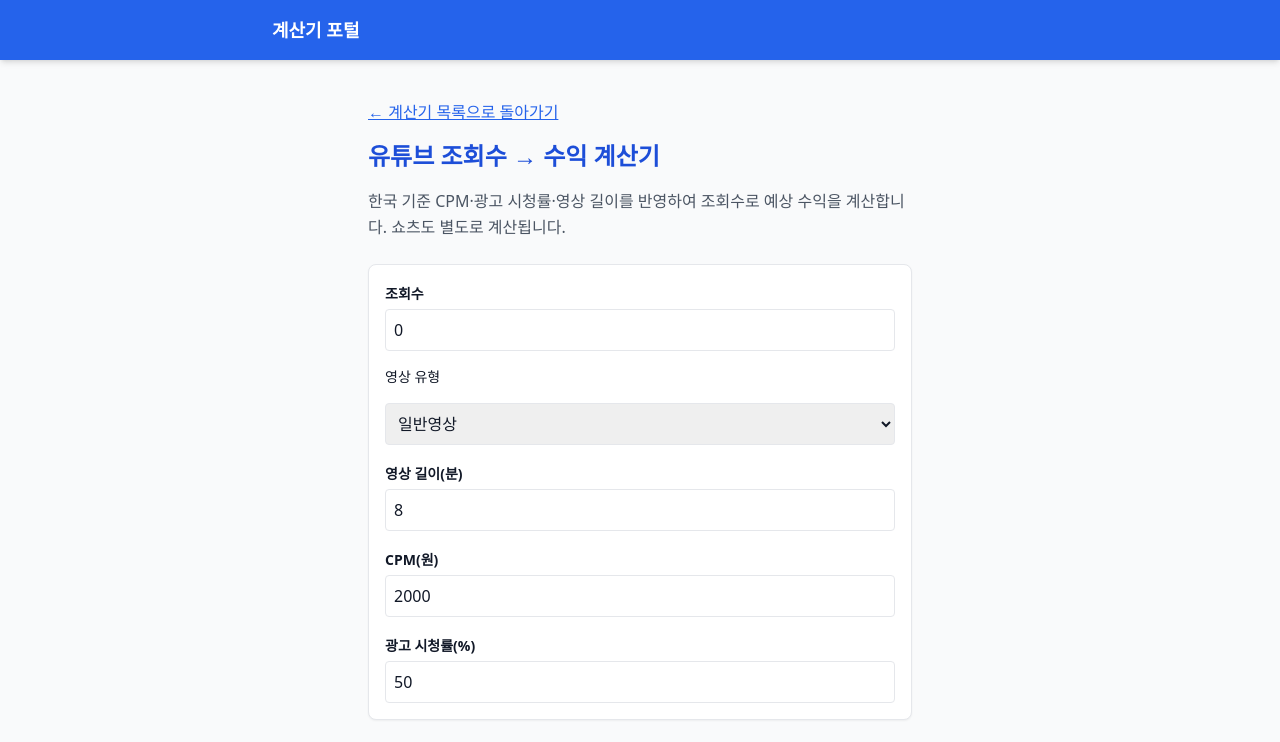
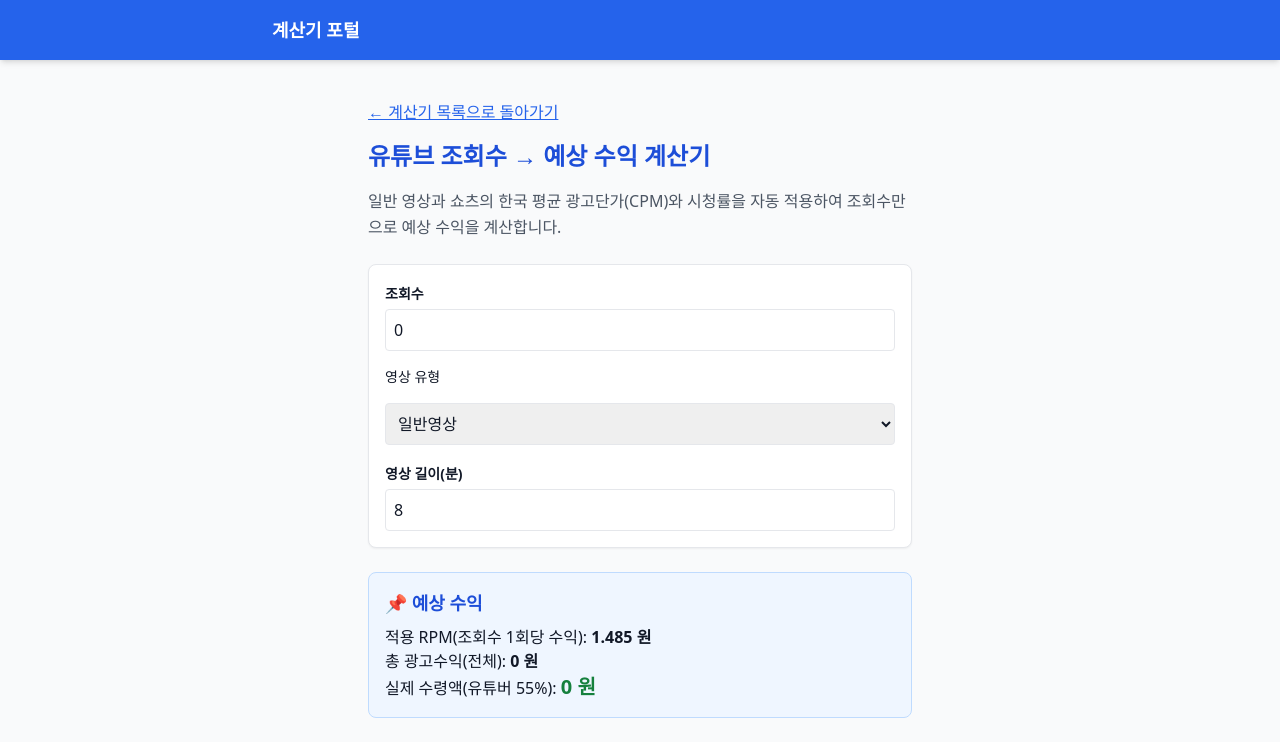
Before and after one commit to geniuspark00-source/calc-site, a Next.js app: page /calculators/youtube in a window 1280 px wide. Shown: the top 742 px of the page. Built offline with nearby package versions, Linux system fonts and the light colour scheme.

Commit message:
auto push

```diff
--- a/app/calculators/youtube/YouTubeRevenueCalculatorUI.tsx
+++ b/app/calculators/youtube/YouTubeRevenueCalculatorUI.tsx
@@ -5,28 +5,38 @@ import Input from "@/components/Input";
 import ResultBox from "@/components/ResultBox";
 
 export default function YouTubeRevenueCalculatorUI() {
-  const [views, setViews] = useState(0); // 조회수
-  const [cpm, setCpm] = useState(2000); // 기본 한국 CPM
-  const [watchRate, setWatchRate] = useState(50); // 광고 시청률(%)
-  const [length, setLength] = useState(8); // 영상 길이(분)
-  const [type, setType] = useState("일반영상"); // 일반/쇼츠
+  const [views, setViews] = useState(0);
+  const [length, setLength] = useState(8);
+  const [type, setType] = useState("일반영상");
 
+  const isShorts = type === "쇼츠";
   const safeViews = Math.max(0, views);
-  const safeCpm = Math.max(0, cpm);
-  const safeWatchRate = Math.max(0, Math.min(watchRate, 100));
-  const isShorts = type === "쇼츠";
 
-  // 쇼츠는 CPM 다르게 적용
-  const appliedCpm = isShorts ? 120 : safeCpm;
+  // ===== 평균값 자동 적용 =====
 
-  // 광고 시청률 반영
-  const rpm = (appliedCpm * (safeWatchRate / 100)) / 1000;
+  // 일반영상 기본값
+  const avgCpm = 2200; // 한국 평균 CPM
+  const avgWatchRate = 0.45; // 평균 광고 시청률(45%)
 
-  // 중간광고 (8분 이상이면 RPM × 1.5 정도 보정)
-  const finalRpm = length >= 8 && !isShorts ? rpm * 1.5 : rpm;
+  // 쇼츠 기본 RPM(평균)
+  const shortsAvgRpm = 0.12; // 조회수 1회당 0.12원 수준
 
-  const grossRevenue = safeViews * finalRpm; // 전체 수익
-  const creatorRevenue = grossRevenue * 0.55; // 유튜버 실제 수령(55%)
+  let rpm = 0;
+
+  if (isShorts) {
+    rpm = shortsAvgRpm;
+  } else {
+    // 일반영상 RPM = CPM × (광고시청률/100) / 1000
+    rpm = (avgCpm * avgWatchRate) / 1000;
+
+    // 영상이 8분 이상이면 중간광고 가능 → RPM × 1.5
+    if (length >= 8) {
+      rpm *= 1.5;
+    }
+  }
+
+  const grossRevenue = safeViews * rpm; // 전체 수익
+  const creatorRevenue = grossRevenue * 0.55; // 실제 수령 55%
 
   return (
     <div className="max-w-xl mx-auto p-4">
@@ -35,16 +45,17 @@ export default function YouTubeRevenueCalculatorUI() {
       </a>
 
       <h1 className="text-2xl font-bold mb-4 text-blue-700">
-        유튜브 조회수 → 수익 계산기
+        유튜브 조회수 → 예상 수익 계산기
       </h1>
 
       <p className="text-gray-600 mb-6 leading-relaxed">
-        한국 기준 CPM·광고 시청률·영상 길이를 반영하여 조회수로 예상 수익을 계산합니다.
-        쇼츠도 별도로 계산됩니다.
+        일반 영상과 쇼츠의 한국 평균 광고단가(CPM)와 시청률을 자동 적용하여
+        조회수만으로 예상 수익을 계산합니다.
       </p>
 
-      {/* 입력 영역 */}
+      {/* 입력 */}
       <div className="bg-white p-4 rounded-lg border shadow-sm space-y-4 mb-6">
+
         <Input label="조회수" value={views} onChange={setViews} />
 
         <label className="block text-sm font-medium">영상 유형</label>
@@ -58,41 +69,28 @@ export default function YouTubeRevenueCalculatorUI() {
         </select>
 
         {!isShorts && (
-          <>
-            <Input
-              label="영상 길이(분)"
-              value={length}
-              onChange={setLength}
-            />
-            <Input
-              label="CPM(원)"
-              value={cpm}
-              onChange={setCpm}
-            />
-          </>
+          <Input
+            label="영상 길이(분)"
+            value={length}
+            onChange={setLength}
+          />
         )}
-
-        <Input
-          label="광고 시청률(%)"
-          value={watchRate}
-          onChange={setWatchRate}
-        />
       </div>
 
       {/* 결과 */}
-      <ResultBox title="📌 예상 유튜브 수익">
+      <ResultBox title="📌 예상 수익">
         <p>
-          적용 RPM:{" "}
-          <strong>{finalRpm.toFixed(2)} 원</strong>
+          적용 RPM(조회수 1회당 수익):{" "}
+          <strong>{rpm.toFixed(3)} 원</strong>
         </p>
 
         <p>
-          총 광고수익(유튜브 전체):{" "}
+          총 광고수익(전체):{" "}
           <strong>{Math.round(grossRevenue).toLocaleString()} 원</strong>
         </p>
 
         <p>
-          유튜버 실제 수령액(55%):{" "}
+          실제 수령액(유튜버 55%):{" "}
           <strong className="text-green-700 text-xl">
             {Math.round(creatorRevenue).toLocaleString()} 원
           </strong>
```
